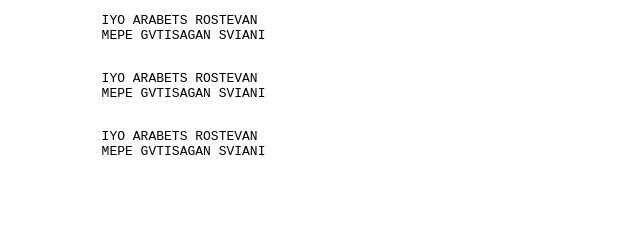
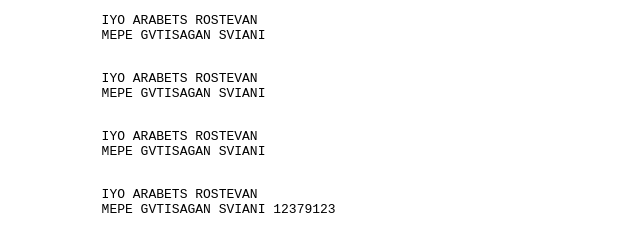
Before and after one commit to natroshviliio/Lecture-10.1.0, a plain HTML site: page index.html in a window 1280 px wide. Shown: the part 101-352 px from the top of the page, without its empty margins (0-640 px from the left). Drawn offline with Linux system fonts and the light colour scheme.

Commit message:
Added another pre element with text

```diff
--- a/index.html
+++ b/index.html
@@ -29,6 +29,10 @@
             IYO ARABETS ROSTEVAN
             MEPE GVTISAGAN SVIANI
         </pre>
+        <pre>
+            IYO ARABETS ROSTEVAN
+            MEPE GVTISAGAN SVIANI 12379123
+        </pre>
     </div>
     <script src="index.js"></script>
 </body>
```
